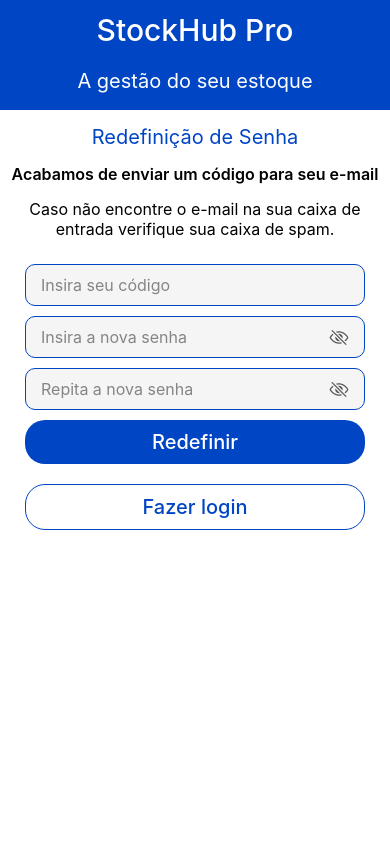
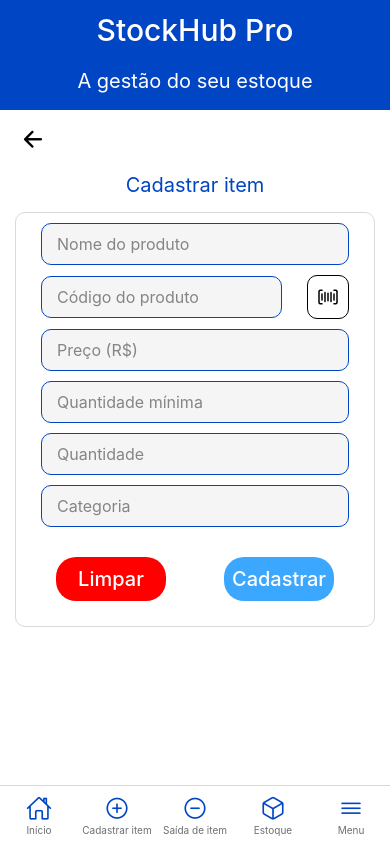
Before and after one commit to juliodev145/StockHubPro_Mobile_ReactNative, a React Native app: screen / in a window 390 px wide. Built offline with nearby package versions, Linux system fonts and the light colour scheme.

Commit message:
pequeninas alteracoes

```diff
--- a/App.js
+++ b/App.js
@@ -1,7 +1,4 @@
-//import LoginScreen from "./src/App/screens/LoginScreen";
-
 import { SafeAreaProvider } from "react-native-safe-area-context";
-//import ForgotPasswScreen from "./src/App/screens/ForgotPasswScreen";
 
 //import InfoScreen from "./src/App/screens/InfoScreen";
 //import CreateYourAccount from "./src/App/screens/CreateYourAccount";
@@ -9,22 +6,20 @@
 //import ResetPasswScreen from "./src/App/screens/ResetPasswScreen";
 //import ForgotPasswScreen from "./src/App/screens/ForgotPasswScreen";
 //import HomeScreen from "./src/App/screens/HomeScreen";
-//import RegisterItemScreen from "./src/App/screens/RegisterItemScreen";
+import RegisterItemScreen from "./src/App/screens/RegisterItemScreen";
 //import RegisterExitScreen from "./src/App/screens/RegisterExitScreen";
 //import ViewStockScreen from "./src/App/screens/ViewStockScreen";
 //import ScannerScreen from "./src/App/screens/ScannerScreen";
 //import ReportScreen from "./src/App/screens/ReportScreen";
-import ProfileScreen from "./src/App/screens/ProfileScreen";
-import RegisterExitScreen from "./src/App/screens/RegisterExitScreen";
-import RegisterItemScreen from "./src/App/screens/RegisterItemScreen";
-import ResetPasswScreen from "./src/App/screens/ResetPasswScreen";
+//import ProfileScreen from "./src/App/screens/ProfileScreen";
+//import RegisterExitScreen from "./src/App/screens/RegisterExitScreen";
 //import { SafeAreaProvider } from "react-native-safe-area-context";
 //import ResetPasswScreen from "./src/App/screens/ResetPasswScreen";
 
 export default function App() {
   return (
     <SafeAreaProvider>
-      <ResetPasswScreen />
+      <RegisterItemScreen/>
     </SafeAreaProvider>
   );
 }
--- a/src/App/screens/RegisterItemScreen.jsx
+++ b/src/App/screens/RegisterItemScreen.jsx
@@ -5,18 +5,21 @@
 import LabeledInput from "../components/LabeledInput";
 import Button from "../components/Button";
 import BottomMenu from "../components/BottomMenu";
+//import { useNavigation } from "@react-navigation/native";
 
 const TEXT_COLOR = "#0045C4";
 
 export default function RegisterItemScreen() {
+ // const navigation = useNavigation();
   return (
+
     <SafeAreaView style={styles.container} edges={["top"]}>
       <StatusBar barStyle="light-content" backgroundColor={TEXT_COLOR} />
 
       <Header />
 
       <ScrollView style={styles.scroll} contentContainerStyle={styles.content}>
-        <TouchableOpacity style={styles.backButton}>
+        <TouchableOpacity style={styles.backButton} onPress={ () => navigation.goBack()}>
           <Ionicons name="arrow-back" size={26} color="#000000" />
         </TouchableOpacity>
         <Text style={styles.title}>Cadastrar item</Text>
@@ -28,7 +31,7 @@
             <View style={styles.flex}>
               <LabeledInput placeholder="Código do produto" />
             </View>
-            <TouchableOpacity style={styles.scanButton}>  {/**TouchableOpacity - "area clicavel" */}
+            <TouchableOpacity style={styles.scanButton}>
               <Ionicons name="barcode-outline" size={24} color="#000000" />
             </TouchableOpacity>
           </View>
--- a/src/App/screens/ResetPasswScreen.jsx
+++ b/src/App/screens/ResetPasswScreen.jsx
@@ -2,6 +2,7 @@
 import Header from "../components/Header";
 import LabeledInput from "../components/LabeledInput";
 import Button from "../components/Button";
+import { Ionicons } from "@expo/vector-icons";
 const TEXT_COLOR = "#0045C4";
 export default function ResetPasswScreen() {
   return (
@@ -10,7 +11,7 @@
       <View style={styles.content}>
         <Header />
 
-        {/**iCONE  */}
+        {/**Botão de voltar */}
 
         <View>
           <Text style={styles.title}>Redefinição de Senha</Text>
```
